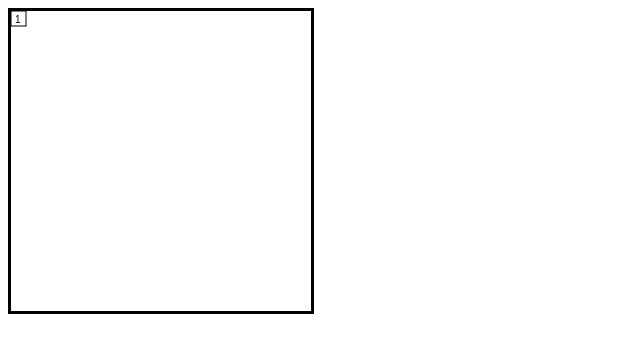
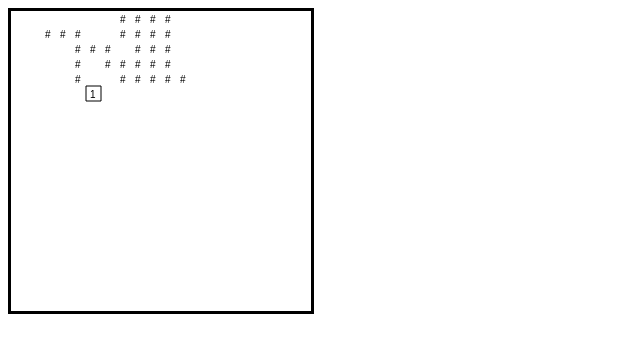
Before and after one commit to YingHongTham/gtkgamejam2022, a plain HTML site: page index.html in a window 1280 px wide. Shown: the whole page, without its empty margins (0-640 px from the left). Drawn offline with Linux system fonts and the light colour scheme.

Commit message:
basic level/board

```diff
--- a/CubeClass.js
+++ b/CubeClass.js
@@ -1,4 +1,6 @@
-Cube = function() {
+// +y is going down, following canvas
+
+Cube = function(initPos) {
   // face values
   this.faceVal = {
     U: 1, // up (top)
@@ -10,9 +12,14 @@ Cube = function() {
   }
 
   this.pos = {
-    x: 0,
-    y: 0,
+    x: initPos.x,
+    y: initPos.y,
   };
+};
+
+Cube.prototype.SetPos = function(x, y) {
+  this.pos.x = x;
+  this.pos.y = y;
 };
 
 Cube.prototype.RollLeft = function() {
@@ -42,7 +49,7 @@ Cube.prototype.RollFront = function() {
   this.faceVal.D = this.faceVal.F;
   this.faceVal.F = x;
 
-  this.pos.y -= 1;
+  this.pos.y += 1;
 }
 
 Cube.prototype.RollBack = function() {
@@ -52,5 +59,5 @@ Cube.prototype.RollBack = function() {
   this.faceVal.D = this.faceVal.B;
   this.faceVal.B = x;
 
-  this.pos.y += 1;
+  this.pos.y -= 1;
 }
--- /dev/null
+++ b/LevelClass.js
@@ -0,0 +1,34 @@
+/*
+ *  data = {
+ *    cubeInitPos: {
+ *      x: , y: ,
+ *    },
+ *    boardDim: {
+ *      width: 12, height: 5,
+ *    },
+ *    board: [
+ *      "       #### ",
+ *      "  ###  #### ",
+ *      "    ### ### ",
+ *      "    # ##### ",
+ *      "    #  #### "
+ *    ],
+ *  }
+ *
+ * meaning of board:
+ *  (blank): fall off and die
+ * #: normal board position
+ */
+Level = function(data) {
+  this.cube = new Cube(data.cubeInitPos);
+  this.boardDim = data.boardDim;
+  this.board = Array(data.boardDim.width);
+  for (let i = 0; i < data.boardDim.width; ++i) {
+    this.board[i] = Array(data.boardDim.height).fill(' ');
+  }
+  for (let i = 0; i < data.boardDim.width; ++i) {
+    for (let j = 0; j < data.boardDim.height; ++j) {
+      this.board[i][j] = data.board[j][i];
+    }
+  }
+};
--- a/index.html
+++ b/index.html
@@ -3,6 +3,7 @@
 <body>
   <canvas id='mycanvas' width='300' height='300'></canvas>
   <script type='text/javascript' src='CubeClass.js'></script>
+  <script type='text/javascript' src='LevelClass.js'></script>
   <script type='text/javascript' src='main.js'></script>
 </body>
 </html>
--- a/main.js
+++ b/main.js
@@ -4,27 +4,66 @@ canvas.style = 'border-style: solid';
 const ctx = canvas.getContext('2d');
 
 
-const cube = new Cube();
+data = {
+  cubeInitPos: {
+    x: 5, y: 5,
+  },
+  boardDim: { // probably redundant
+    width: 12, height: 5,
+  },
+  board: [
+    "       #### ",
+    "  ###  #### ",
+    "    ### ### ",
+    "    # ##### ",
+    "    #  #####"
+  ],
+};
+
+const level = new Level(data);
+const cube = level.cube;
+
+console.log(level.board);
 
 const cubeW = 15;
 const cubeH = 15;
 
+function drawBoard() {
+  ctx.beginPath();
+  ctx.fillStyle = 'black';
+  for (let i = 0; i < level.boardDim.width; ++i) {
+    for (let j = 0; j < level.boardDim.height; ++j) {
+      ctx.fillText(level.board[i][j],
+        cubeW * i + 4,
+        cubeH * j + 12);
+    }
+  }
+}
+
 function drawCube() {
-  ctx.fillText(cube.faceVal.U,
-    cubeW * cube.pos.x + 4,
-    cubeH * cube.pos.y + 12);
-  ctx.strokeRect(
+  ctx.beginPath();
+  ctx.rect(
     cubeW * cube.pos.x,
     cubeH * cube.pos.y,
     cubeW,
     cubeH);
+  ctx.fillStyle = 'white';
+  ctx.fill();
+  ctx.strokeStyle = 'black';
+  ctx.stroke();
+
+  ctx.beginPath();
+  ctx.fillStyle = 'black';
+  ctx.fillText(cube.faceVal.U,
+    cubeW * cube.pos.x + 4,
+    cubeH * cube.pos.y + 12);
 }
 
 
 document.addEventListener('keydown', (ev) => {
   const name = ev.key;
-  const code = ev.code;
-  console.log(`Key press: ${name}, code: ${code}`);
+  //const code = ev.code;
+  //console.log(`Key press: ${name}, code: ${code}`);
 
   switch(name) {
     case 'ArrowLeft':
@@ -46,7 +85,11 @@ document.addEventListener('keydown', (ev) => {
 function animate() {
   setTimeout(() => {
     requestAnimationFrame(animate);
-    ctx.clearRect(0,0,canvas.width,canvas.height);
+    ctx.beginPath();
+    ctx.fillStyle = 'white';
+    ctx.fillRect(0,0,canvas.width,canvas.height);
+    //ctx.clearRect(0,0,canvas.width,canvas.height);
+    drawBoard();
     drawCube();
   }, 500);
 };
```
